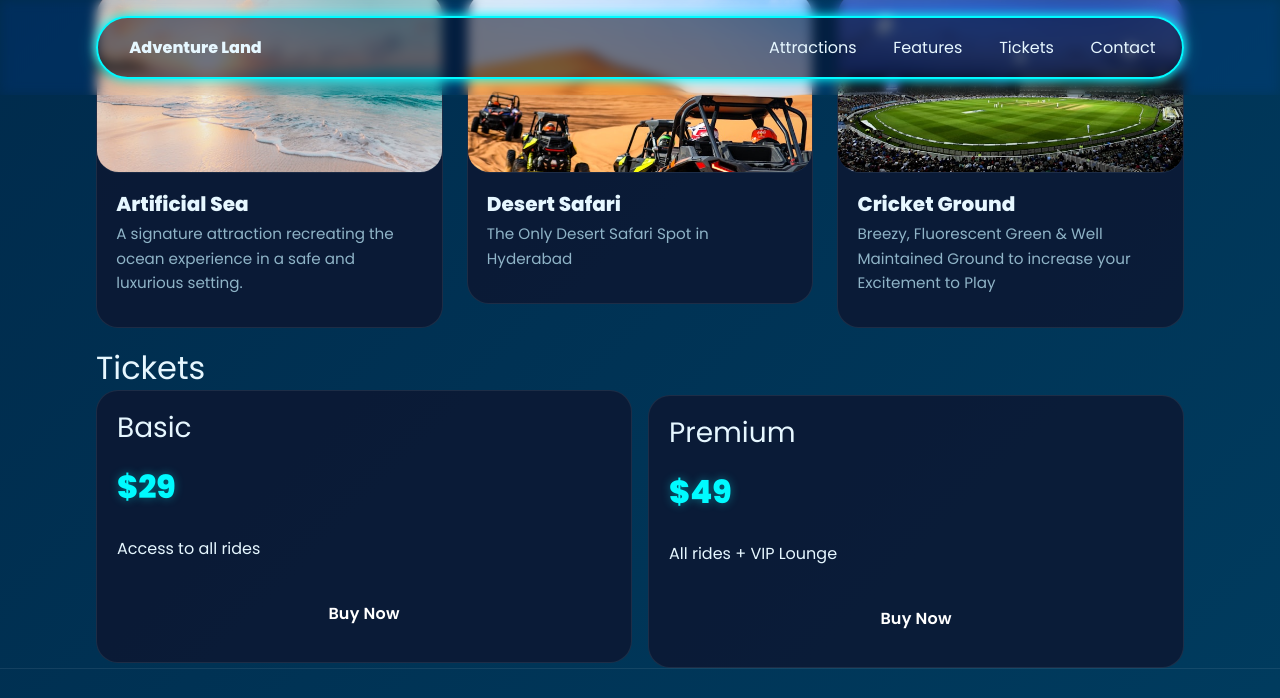
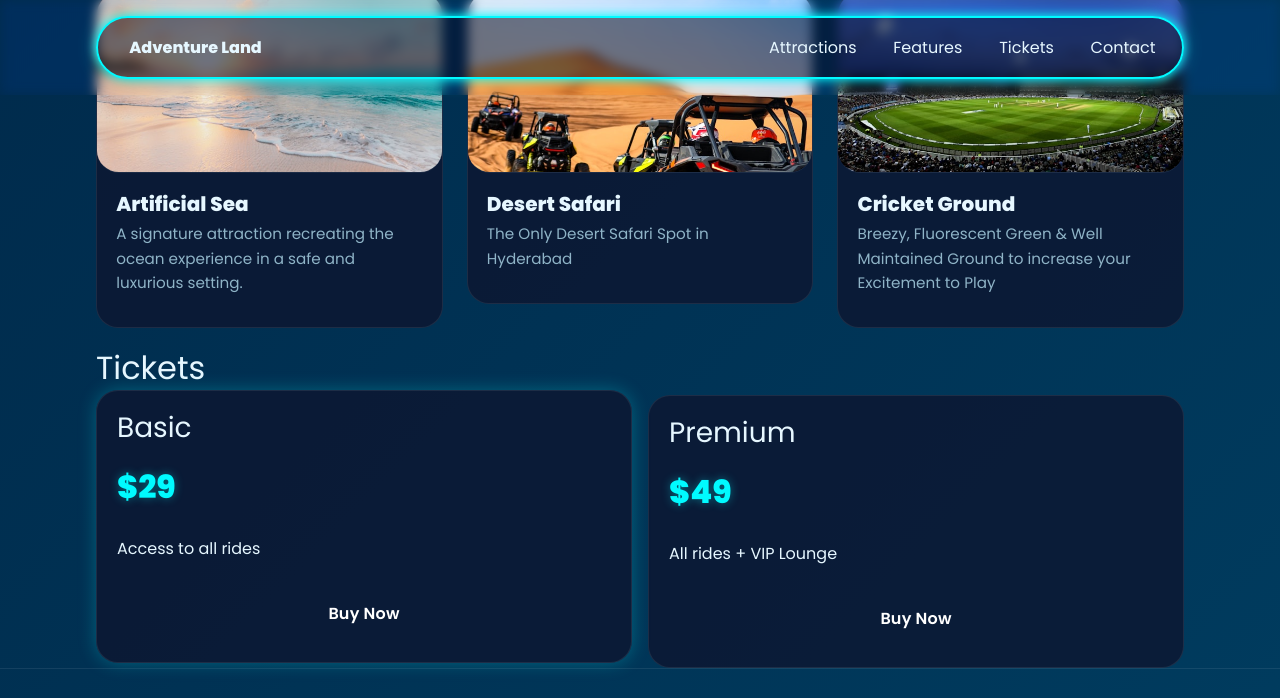
Before and after one commit to BilalShaikh33/Adventure-Land, a plain HTML site: page index.html in a window 1280 px wide. In both pictures the pointer is over the element 364 px from the left and 4299 px from the top of the page. Shown: the part 3768-4466 px from the top of the page. Drawn offline with nearby package versions, Linux system fonts and the light colour scheme.

Commit message:
initial commit

```diff
--- a/style.css
+++ b/style.css
@@ -361,5 +361,5 @@ footer {
 }
 .plan:hover{
     transform: translateY(-5px);
-    /* box-shadow: 0 0 18px rgba(0, 250, 255, 0.25); */
+    box-shadow: 0 0 18px rgba(0, 250, 255, 0.25);
 }
```
